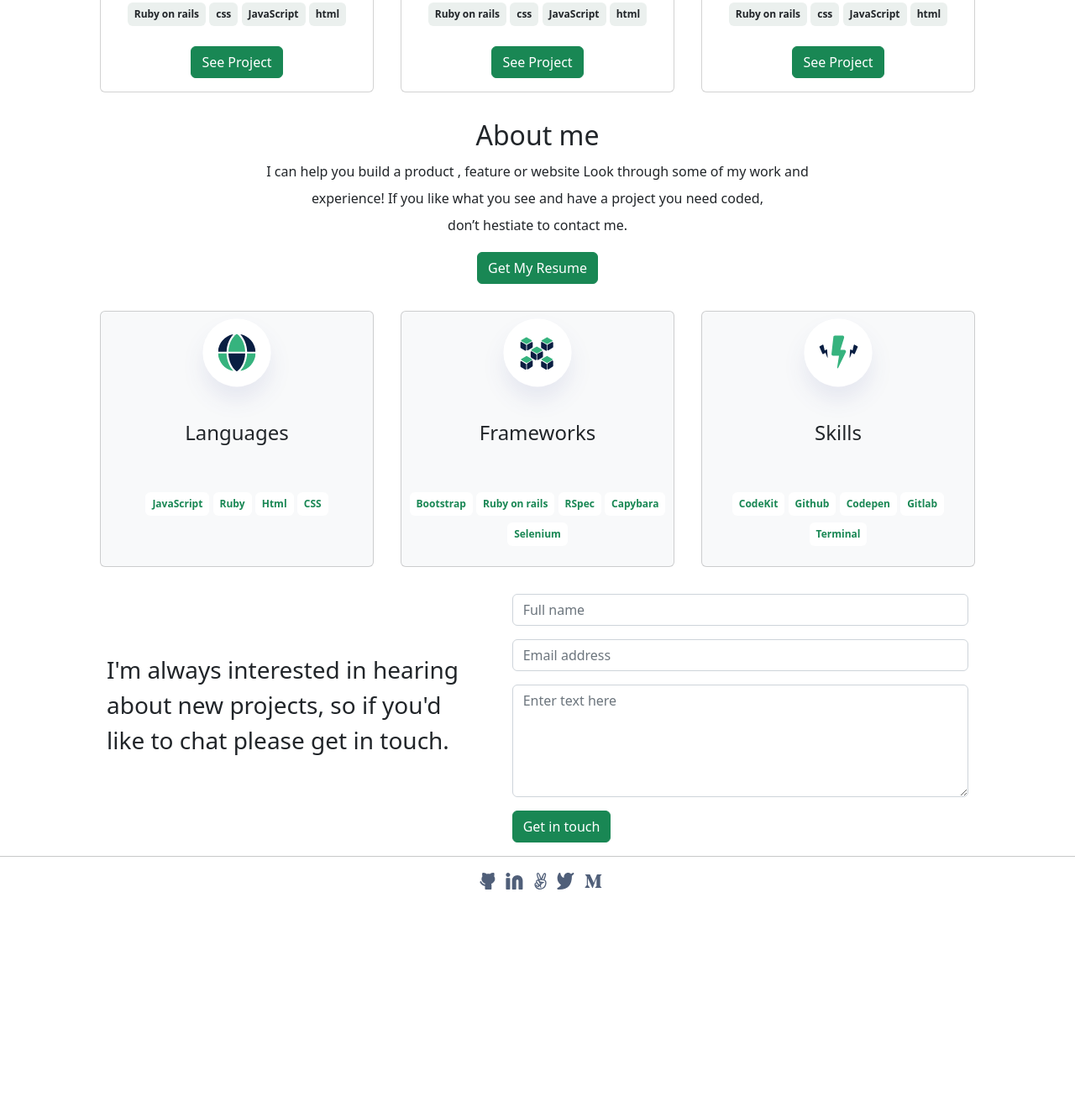
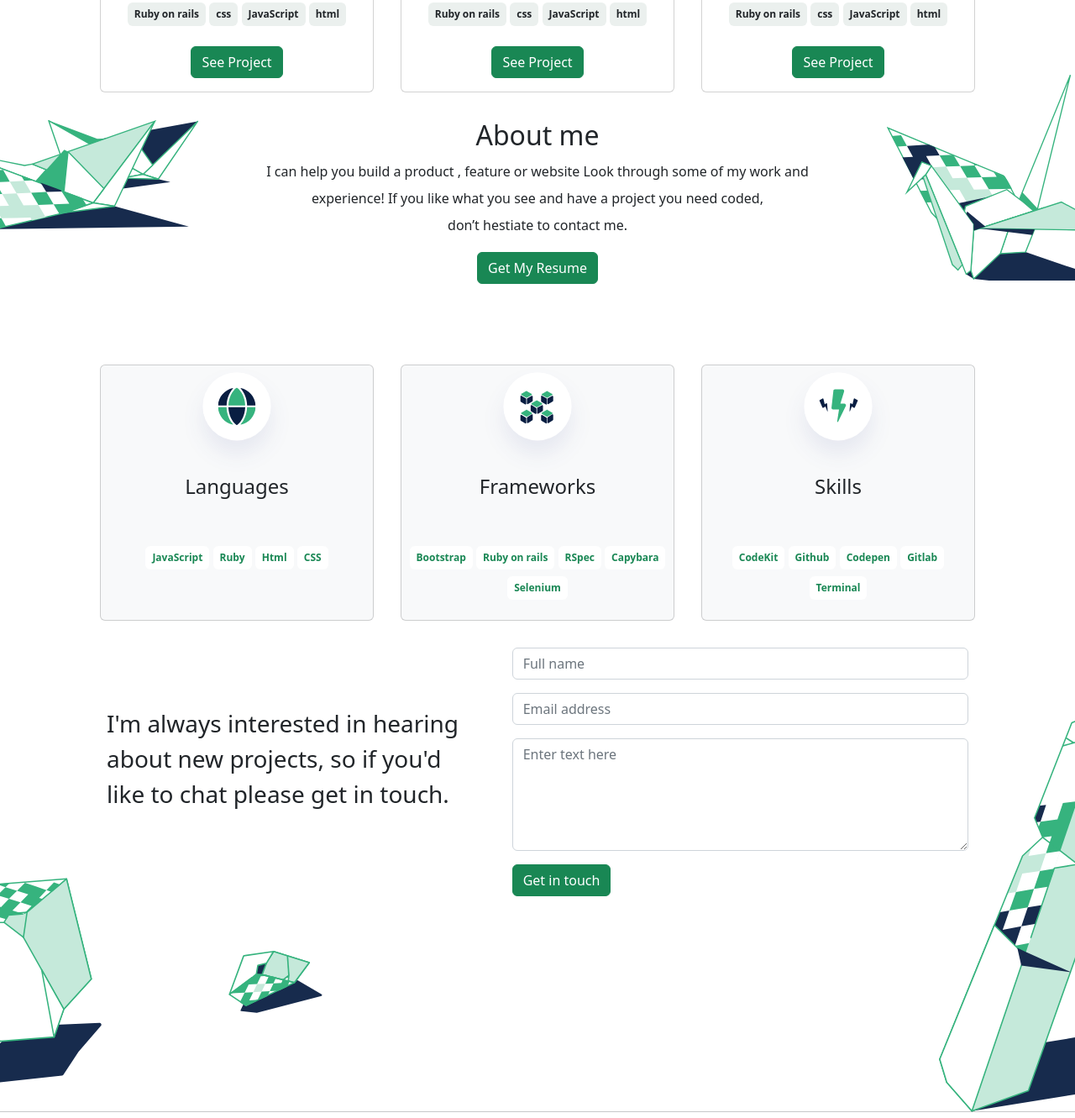
Before and after one commit to Jolak5/portfolio-with-bootstrap, a website: page index.html in a window 1280 px wide. Shown: the part 1729-3060 px from the top of the page at 84% size. Before the commit the page ends 2793 px from the top, so only its background shows below. Drawn offline with nearby package versions, Linux system fonts and the light colour scheme.

Commit message:
Add background images and make card responsive

```diff
--- a/index.html
+++ b/index.html
@@ -77,7 +77,7 @@
       <h2 class="text-center">My Recent Works</h2>
       <div class="project-cards row justify-content-center">
         <!-- this is the beginning of a  card -->
-        <div class="card col-lg-3 text-center m-3">
+        <div class="card col-lg-3 col-md-4 text-center m-3">
           <div class="project-img" style="height: 200px; width: 100%"></div>
           <div class="card-body">
             <h4 class="card-title text-center m-3">
@@ -95,7 +95,7 @@
         </div>
         <!-- This is the end of a card -->
         <!-- this is the beginning of a  card -->
-        <div class="card col-lg-3 text-center m-3">
+        <div class="card col-lg-3 col-md-4 text-center m-3">
           <div class="project-img" style="height: 200px; width: 100%"></div>
           <div class="card-body">
             <h4 class="card-title text-center m-3">
@@ -113,7 +113,7 @@
         </div>
         <!-- This is the end of a card -->
         <!-- this is the beginning of a  card -->
-        <div class="card col-lg-3 text-center m-3">
+        <div class="card col-lg-3 col-md-4 text-center m-3">
           <div class="project-img" style="height: 200px; width: 100%"></div>
           <div class="card-body">
             <h4 class="card-title text-center m-3">
@@ -131,7 +131,7 @@
         </div>
         <!-- This is the end of a card -->
         <!-- this is the beginning of a  card -->
-        <div class="card col-lg-3 text-center m-3">
+        <div class="card col-lg-3 col-md-4 text-center m-3">
           <div class="project-img" style="height: 200px; width: 100%"></div>
           <div class="card-body">
             <h4 class="card-title text-center m-3">
@@ -149,7 +149,7 @@
         </div>
         <!-- This is the end of a card -->
         <!-- this is the beginning of a  card -->
-        <div class="card col-lg-3 text-center m-3">
+        <div class="card col-lg-3 col-md-4 text-center m-3">
           <div class="project-img" style="height: 200px; width: 100%"></div>
           <div class="card-body">
             <h4 class="card-title text-center m-3">
@@ -167,7 +167,7 @@
         </div>
         <!-- This is the end of a card -->
         <!-- this is the beginning of a  card -->
-        <div class="card col-lg-3 text-center m-3">
+        <div class="card col-lg-3 col-md-4 text-center m-3">
           <div class="project-img" style="height: 200px; width: 100%"></div>
           <div class="card-body">
             <h4 class="card-title text-center m-3">
@@ -186,8 +186,15 @@
         <!-- This is the end of a card -->
       </div>
     </section>
+
     <!-- About me Section -->
     <section class="section-3 text-center p-3 lh-lg">
+      <img class="about-left desktop-only" src="images/left-about.svg" alt="" />
+      <img
+        src="images/right-about.svg"
+        alt=""
+        class="desktop-about-up desktop-only"
+      />
       <h2>About me</h2>
       <p>
         I can help you build a product , feature or website Look through some of
@@ -203,7 +210,9 @@
     <section class="section-4">
       <div class="project-cards row justify-content-center">
         <!-- this is the beginning of a  card -->
-        <div class="card card-technologies col-lg-3 text-center m-3 bg-light">
+        <div
+          class="card card-technologies col-lg-3 col-md-4 text-center m-3 bg-light"
+        >
           <div>
             <img
               class="card-icon"
@@ -221,7 +230,9 @@
           </div>
         </div>
         <!-- This is the end of a card -->
-        <div class="card card-technologies col-lg-3 text-center m-3 bg-light">
+        <div
+          class="card card-technologies col-lg-3 col-md-4 text-center m-3 bg-light"
+        >
           <div>
             <img
               class="card-icon"
@@ -242,7 +253,9 @@
           </div>
         </div>
         <!-- This is the end of a card -->
-        <div class="card card-technologies col-lg-3 text-center m-3 bg-light">
+        <div
+          class="card card-technologies col-lg-3 col-md-4 text-center m-3 bg-light"
+        >
           <div>
             <img
               class="card-icon"
@@ -263,7 +276,9 @@
         <!-- This is the end of a card -->
       </div>
     </section>
-    <section class="section-5 row justify-content-center align-items-center">
+    <section
+      class="section-5 row justify-content-center align-items-center mb-5"
+    >
       <p class="col-md-4 fs-3">
         I'm always interested in hearing about new projects, so if you'd like to
         chat please get in touch.
@@ -309,6 +324,21 @@
         <button type="submit" class="btn btn-success mt-3">Get in touch</button>
       </form>
     </section>
+    <img
+      class="contact-right desktop-only"
+      src="images/contact-right-hand.svg"
+      alt=""
+    />
+    <img
+      class="contact-middle desktop-only"
+      src="images/contact-form-middle.svg"
+      alt=""
+    />
+    <img
+      class="contact-left desktop-only"
+      src="images/contact-form-left.svg"
+      alt=""
+    />
     <footer class="text-center">
       <hr />
       <div class="pb-1">
--- a/style.css
+++ b/style.css
@@ -6,6 +6,7 @@
 
 body {
   font-family: "inter", sans-serif;
+  position: relative;
 }
 
 .row > * {
@@ -33,3 +34,49 @@ body {
 .card-icon {
   width: 40%;
 }
+
+footer {
+  margin-top: 20%;
+}
+
+.contact-right {
+  position: absolute;
+  bottom: 1.3%;
+  right: 0;
+  visibility: hidden;
+}
+.contact-left {
+  position: absolute;
+  bottom: 1.3%;
+  left: 0;
+  visibility: hidden;
+}
+
+.contact-middle {
+  position: absolute;
+  bottom: 5%;
+  left: 20%;
+  visibility: hidden;
+}
+.section-3 {
+  position: relative;
+  margin-bottom: 5%;
+}
+.about-left {
+  position: absolute;
+  left: 0;
+  visibility: hidden;
+}
+
+.desktop-about-up {
+  position: absolute;
+  right: 0;
+  bottom: 20px;
+  visibility: hidden;
+}
+
+@media screen and (min-width: 1024px) {
+  .desktop-only {
+    visibility: visible;
+  }
+}
```
